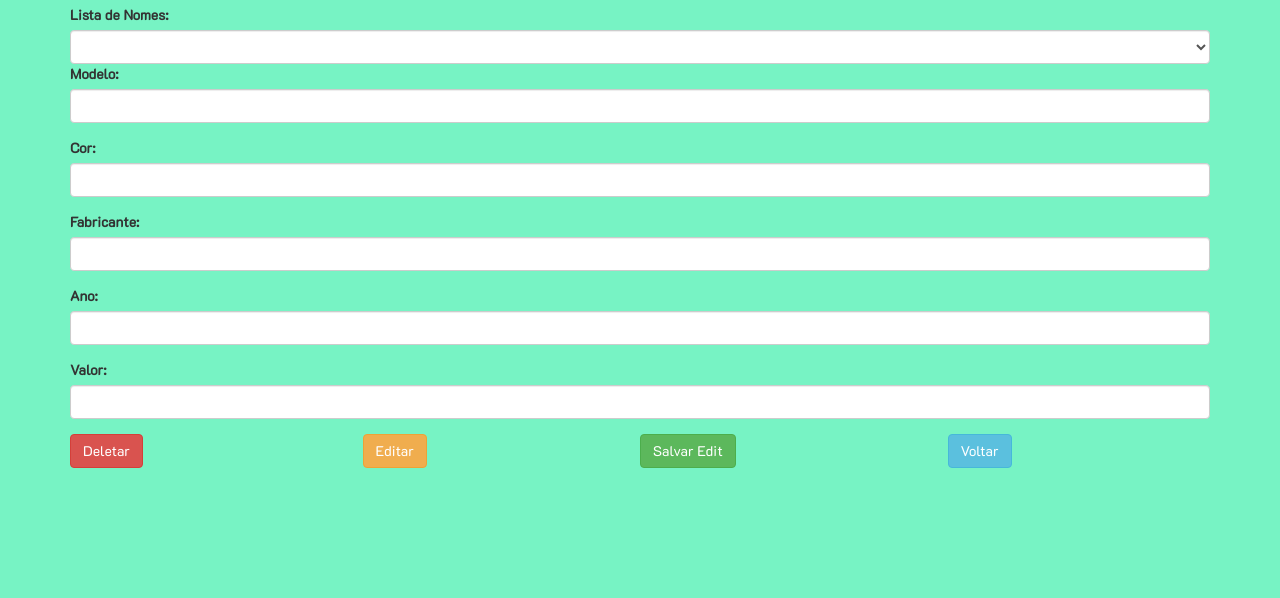
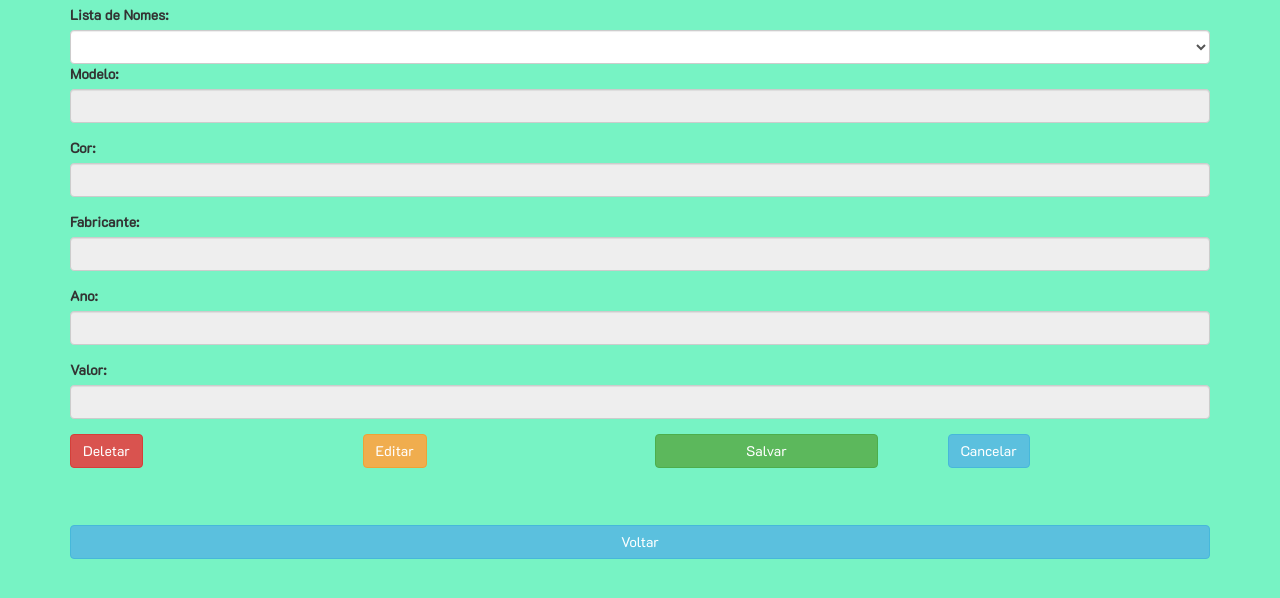
Before and after one commit to BrenoLins100/crudCarros, a website: page www/lista.html in a window 1280 px wide. Shown: the part 68-666 px from the top of the page. Drawn offline with nearby package versions, Linux system fonts and the light colour scheme; no server answers.

Commit message:
Finalizando métodos habilita e desabilita e estilizando botões

```diff
--- a/www/components/banco.js
+++ b/www/components/banco.js
@@ -121,11 +121,6 @@ $(document).on("click","#editar", function(){
 });
 $(document).on("click","#cancelar", function(){
    desabilita();
-    $("#modelo").val("");
-          $("#cor").val("");
-          $("#fabricante").val("");
-          $("#ano").val("");
-          $("#valor").val("");
 });
 function desabilita(){
     $("#modelo").prop('readonly',true);
--- a/www/css/style.css
+++ b/www/css/style.css
@@ -68,9 +68,18 @@ form-control :focus
     box-shadow: none;
 }
 #btnList{
-  margin-top: 20px;
+  margin-top: 20px
 }
 #btnSalva
 {
-  margin-left: -15px;
+  width: 85%;
 }
+#cancelar
+{
+  margin-left:-px
+}
+#btnReturn
+{
+  margin-top: 5%;
+
+}
--- a/www/lista.html
+++ b/www/lista.html
@@ -45,7 +45,7 @@
         <div class="col-xs-12">
           <div class="form-group">
             <label for="">Modelo:</label>
-            <input type="text" class="form-control" id="modelo">
+            <input type="text" class="form-control" id="modelo"  readonly>
           </div>
         </div>
       </div>
@@ -53,7 +53,7 @@
         <div class="col-xs-12">
           <div class="form-group">
             <label for="">Cor:</label>
-            <input type="text" class="form-control" id="cor">
+            <input type="text" class="form-control" id="cor"  readonly>
           </div>
         </div>
       </div>
@@ -61,7 +61,7 @@
         <div class="col-xs-12">
           <div class="form-group">
             <label for="">Fabricante:</label>
-            <input type="text" class="form-control" id="fabricante">
+            <input type="text" class="form-control" id="fabricante"  readonly>
           </div>
         </div>
       </div>
@@ -69,7 +69,7 @@
         <div class="col-xs-12">
           <div class="form-group">
             <label for="">Ano:</label>
-            <input type="text" class="form-control" id="ano">
+            <input type="text" class="form-control" id="ano"  readonly>
           </div>
         </div>
       </div>
@@ -77,7 +77,7 @@
         <div class="col-xs-12">
           <div class="form-group">
             <label for="">Valor:</label>
-            <input type="number" class="form-control" id="valor">
+            <input type="number" class="form-control" id="valor"  readonly>
           </div>
         </div>
       </div>
@@ -89,10 +89,13 @@
           <button id="editar" class="btn btn-warning">Editar</button>
         </div>
         <div class="col-xs-3">
-          <button id="btnSalva" class="btn btn-success">Salvar Edit</button>
+          <button id="btnSalva" class="btn btn-success">Salvar</button>
         </div>
         <div class="col-xs-3">
-          <button id="btnReturn" class="btn btn-info">Voltar</button>
+          <button id="cancelar" class="btn btn-info">Cancelar</button>
+        </div>
+        <div class="col-xs-12">
+          <button id="btnReturn" class="btn btn-info  btn-block">Voltar</button>
         </div>
       </div>
 </body>
```
